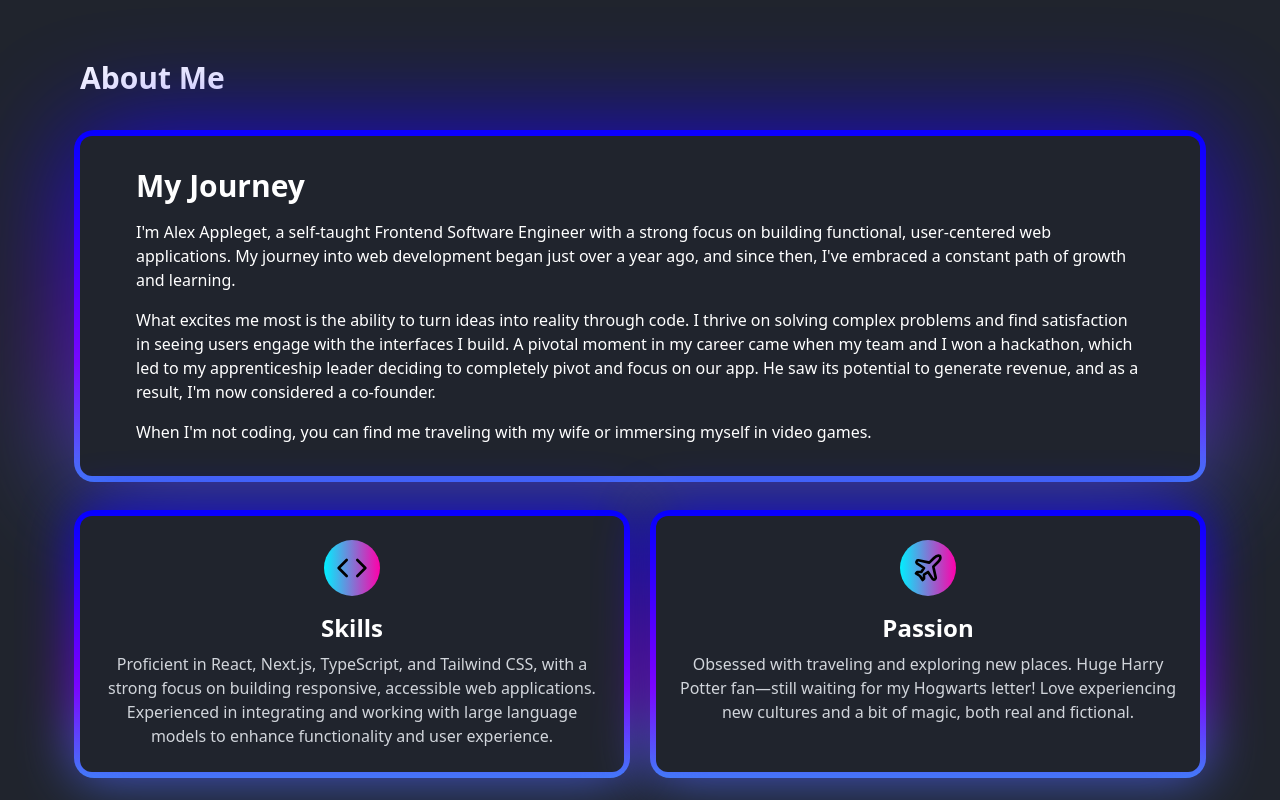
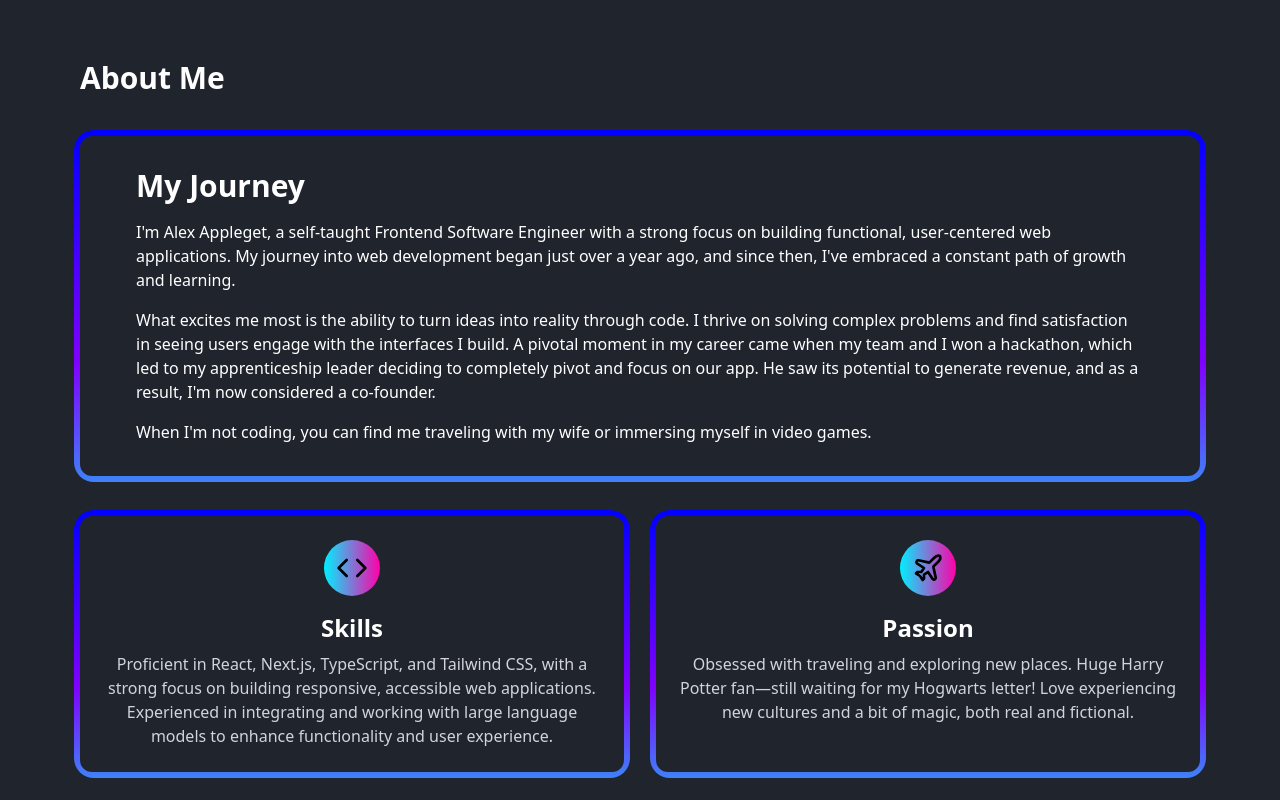
Before and after one commit to alexappleget/portfolio-v3, a Next.js app: page / in a window 1280 px wide. Shown: the part 900-1700 px from the top of the page. Built offline with nearby package versions, Linux system fonts and the light colour scheme.

Commit message:
Fix: created another gradient component but without the glow for my projects and about me sections

```diff
--- a/components/AboutMe/AboutMe.tsx
+++ b/components/AboutMe/AboutMe.tsx
@@ -1,6 +1,6 @@
 "use client";
 
-import { NeonGradientCard } from "../NeonGradientCard/neon-gradient-card";
+import { NeonGradientCardNoGlow } from "../NeonGradientCard/neon-gradient-card";
 import { Card, CardContent } from "../Card/card";
 import { Code, Plane } from "lucide-react";
 
@@ -23,7 +23,7 @@ export const AboutMeSection = () => {
   return (
     <section className="flex flex-col gap-10 w-full px-6 my-20 md:px-20 md:py-20">
       <h2 className="text-white text-3xl font-bold">About Me</h2>
-      <NeonGradientCard borderSize={6}>
+      <NeonGradientCardNoGlow borderSize={6}>
         <Card className="rounded-xl bg-[#20242d] p-6 md:p-8">
           <CardContent className="text-white">
             <h3 className="text-2xl md:text-3xl font-semibold mb-4">
@@ -52,10 +52,10 @@ export const AboutMeSection = () => {
             </p>
           </CardContent>
         </Card>
-      </NeonGradientCard>
+      </NeonGradientCardNoGlow>
       <div className="grid grid-cols-1 md:grid-cols-2 gap-8">
         {aboutMeItems.map((item, index) => (
-          <NeonGradientCard key={index} borderSize={6}>
+          <NeonGradientCardNoGlow key={index} borderSize={6}>
             <Card className="flex flex-col h-full rounded-xl bg-[#20242d]">
               <CardContent className="flex flex-col items-center text-center p-6 h-full">
                 <div className="mb-4 p-3 bg-gradient-to-r from-[#00F0FF] to-[#FF00AA] rounded-full">
@@ -69,7 +69,7 @@ export const AboutMeSection = () => {
                 </p>
               </CardContent>
             </Card>
-          </NeonGradientCard>
+          </NeonGradientCardNoGlow>
         ))}
       </div>
     </section>
--- a/components/HeroSection/HeroSection.tsx
+++ b/components/HeroSection/HeroSection.tsx
@@ -2,7 +2,7 @@
 
 import Image from "next/image";
 import Link from "next/link";
-import { NeonGradientCard } from "../NeonGradientCard/neon-gradient-card";
+import { NeonGradientCardGlow } from "../NeonGradientCard/neon-gradient-card";
 import React from "react";
 
 export const HeroSection = ({
@@ -51,7 +51,7 @@ export const HeroSection = ({
         </div>
       </div>
       <div className="hidden w-full md:w-1/2 md:flex justify-center md:justify-end my-8 md:my-0">
-        <NeonGradientCard
+        <NeonGradientCardGlow
           className="size-[250px] md:size-[375px] rounded-full flex items-center justify-center"
           borderSize={6}
           borderRadius={9999}
@@ -70,7 +70,7 @@ export const HeroSection = ({
               className="object-cover"
             />
           </div>
-        </NeonGradientCard>
+        </NeonGradientCardGlow>
       </div>
     </section>
   );
--- a/components/NeonGradientCard/neon-gradient-card.tsx
+++ b/components/NeonGradientCard/neon-gradient-card.tsx
@@ -69,7 +69,7 @@ interface NeonGradientCardProps {
   [key: string]: unknown;
 }
 
-export const NeonGradientCard: React.FC<NeonGradientCardProps> = ({
+export const NeonGradientCardGlow: React.FC<NeonGradientCardProps> = ({
   className,
   children,
   borderSize = 2,
@@ -125,7 +125,7 @@ export const NeonGradientCard: React.FC<NeonGradientCardProps> = ({
           "--pseudo-element-background-image": `linear-gradient(0deg, ${neonColors.firstColor}, ${neonColors.secondColor}, ${neonColors.thirdColor}, ${neonColors.fourthColor})`,
           "--pseudo-element-width": `${dimensions.width + borderSize * 2}px`,
           "--pseudo-element-height": `${dimensions.height + borderSize * 2}px`,
-          "--after-blur": `${dimensions.width / 20}px`,
+          "--after-blur": `${dimensions.width / 3}px`,
         } as CSSProperties
       }
       className={cn(
@@ -153,3 +153,87 @@ export const NeonGradientCard: React.FC<NeonGradientCardProps> = ({
     </div>
   );
 };
+
+export const NeonGradientCardNoGlow: React.FC<NeonGradientCardProps> = ({
+  className,
+  children,
+  borderSize = 2,
+  borderRadius = 20,
+  neonColors = {
+    firstColor: "#ff00aa",
+    secondColor: "#00FFF1",
+    thirdColor: "#8000FF",
+    fourthColor: "#0000FF",
+  },
+  ...props
+}) => {
+  const containerRef = useRef<HTMLDivElement>(null);
+  const [dimensions, setDimensions] = useState({ width: 0, height: 0 });
+
+  useEffect(() => {
+    const updateDimensions = () => {
+      if (containerRef.current) {
+        const { offsetWidth, offsetHeight } = containerRef.current;
+        setDimensions({ width: offsetWidth, height: offsetHeight });
+      }
+    };
+
+    updateDimensions();
+    window.addEventListener("resize", updateDimensions);
+
+    return () => {
+      window.removeEventListener("resize", updateDimensions);
+    };
+  }, []);
+
+  useEffect(() => {
+    if (containerRef.current) {
+      const { offsetWidth, offsetHeight } = containerRef.current;
+      setDimensions({ width: offsetWidth, height: offsetHeight });
+    }
+  }, [children]);
+
+  return (
+    <div
+      ref={containerRef}
+      style={
+        {
+          "--border-size": `${borderSize}px`,
+          "--border-radius": `${borderRadius}px`,
+          "--neon-first-color": neonColors.firstColor,
+          "--neon-second-color": neonColors.secondColor,
+          "--neon-third-color": neonColors.thirdColor,
+          "--neon-fourth-color": neonColors.fourthColor,
+          "--card-width": `${dimensions.width}px`,
+          "--card-height": `${dimensions.height}px`,
+          "--card-content-radius": `${borderRadius - borderSize}px`,
+          "--pseudo-element-background-image": `linear-gradient(0deg, ${neonColors.firstColor}, ${neonColors.secondColor}, ${neonColors.thirdColor}, ${neonColors.fourthColor})`,
+          "--pseudo-element-width": `${dimensions.width + borderSize * 2}px`,
+          "--pseudo-element-height": `${dimensions.height + borderSize * 2}px`,
+          "--after-blur": `${dimensions.width / 3}px`,
+        } as CSSProperties
+      }
+      className={cn(
+        "relative z-10 size-full rounded-[var(--border-radius)]",
+        className
+      )}
+      {...props}
+    >
+      <div
+        className={cn(
+          "relative size-full min-h-[inherit] rounded-[var(--card-content-radius)] bg-transparent",
+          "before:absolute before:-left-[var(--border-size)] before:-top-[var(--border-size)] before:-z-10 before:block",
+          "before:h-[var(--pseudo-element-height)] before:w-[var(--pseudo-element-width)] before:rounded-[var(--border-radius)] before:content-['']",
+          "before:bg-[linear-gradient(0deg,var(--neon-first-color),var(--neon-second-color),var(--neon-third-color),var(--neon-fourth-color))] before:bg-[length:100%_200%]",
+          "before:animate-background-position-spin",
+          "after:absolute after:-left-[var(--border-size)] after:-top-[var(--border-size)] after:-z-10 after:block",
+          "after:h-[var(--pseudo-element-height)] after:w-[var(--pseudo-element-width)] after:rounded-[var(--border-radius)] after:blur-[var(--after-blur)] after:content-['']",
+          "after:animate-background-position-spin",
+          "dark:bg-neutral-900"
+        )}
+      >
+        {children}
+      </div>
+    </div>
+  );
+};
--- a/components/ProjectSection/ProjectSection.tsx
+++ b/components/ProjectSection/ProjectSection.tsx
@@ -10,7 +10,7 @@ import {
   CardTitle,
 } from "../Card/card";
 import Image from "next/image";
-import { NeonGradientCard } from "../NeonGradientCard/neon-gradient-card";
+import { NeonGradientCardNoGlow } from "../NeonGradientCard/neon-gradient-card";
 import React from "react";
 
 const projects = [
@@ -51,7 +51,7 @@ export const ProjectSection = React.forwardRef<HTMLDivElement | null>(
         <h2 className="text-white text-3xl font-bold">Projects</h2>
         <div className="grid grid-cols-1 lg:grid-cols-3 gap-8 text-white">
           {projects.map((project) => (
-            <NeonGradientCard key={project.title} borderSize={6}>
+            <NeonGradientCardNoGlow key={project.title} borderSize={6}>
               <Card className="flex flex-col gap-2 md:gap-4 rounded-xl bg-[#20242d]">
                 <CardHeader className="relative h-60">
                   <Image
@@ -88,7 +88,7 @@ export const ProjectSection = React.forwardRef<HTMLDivElement | null>(
                   )}
                 </CardFooter>
               </Card>
-            </NeonGradientCard>
+            </NeonGradientCardNoGlow>
           ))}
         </div>
       </section>
```
